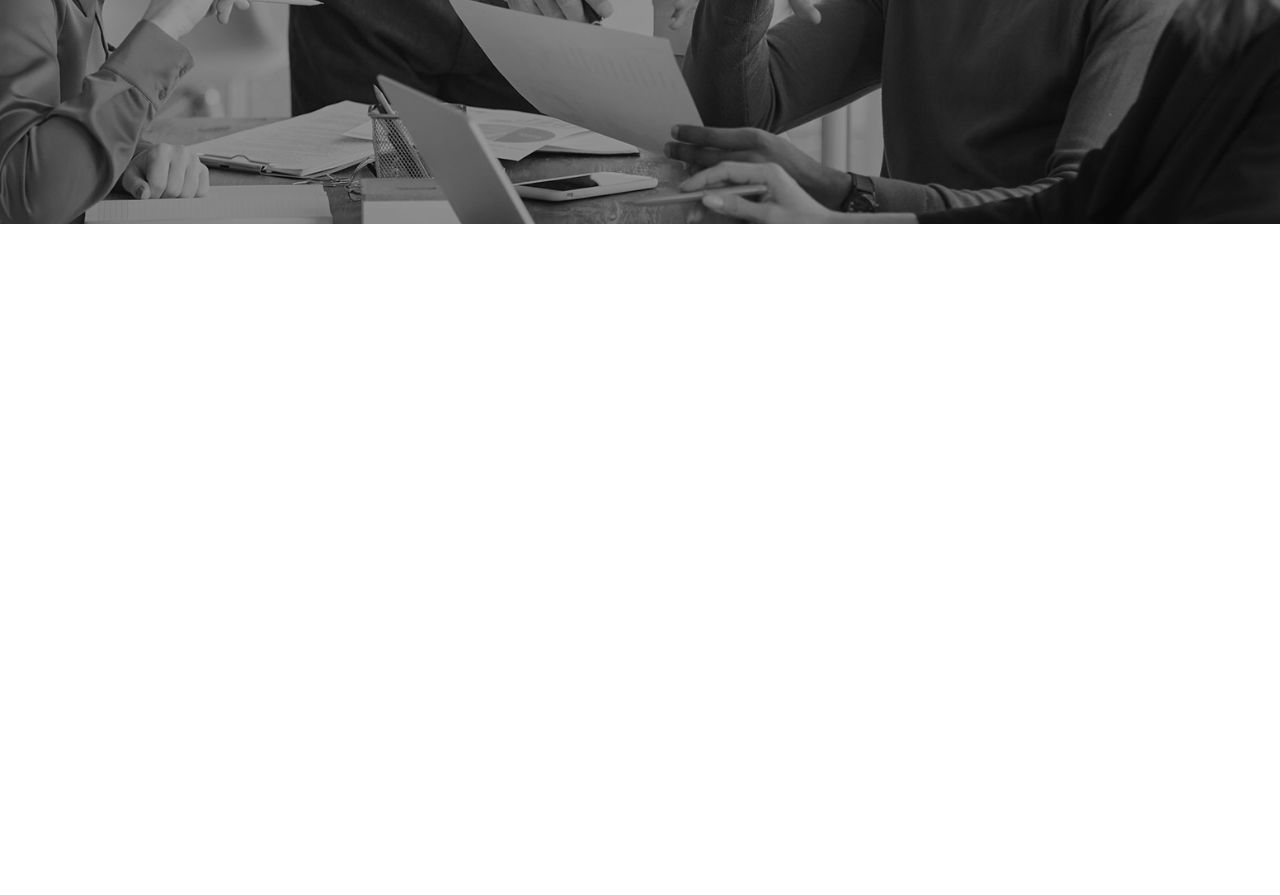
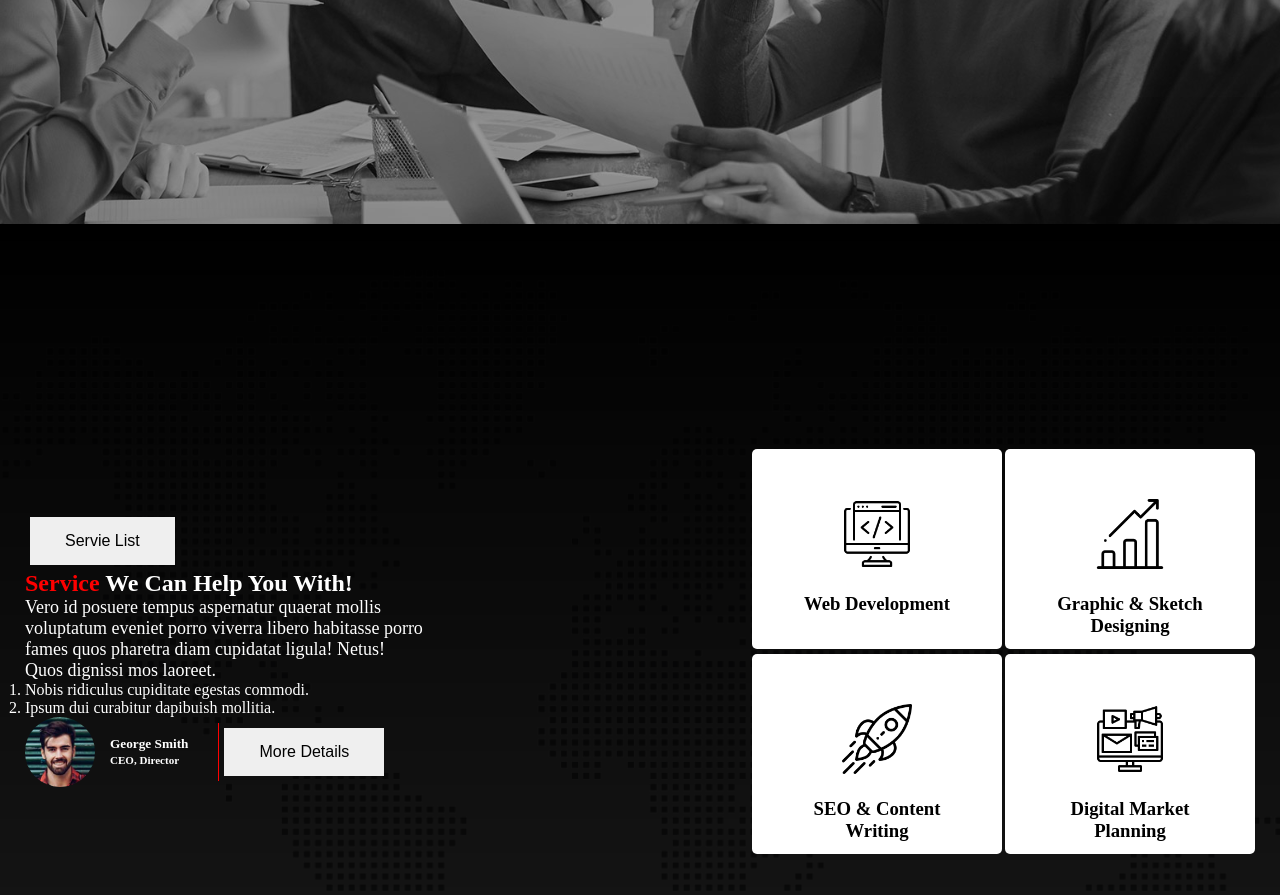
Before and after one commit to omarjafor/DigitalAgency, a plain HTML site: page index.html in a window 1280 px wide. Shown: the part 645-1540 px from the top of the page. Before the commit the page ends 869 px from the top, so only its background shows below. Drawn offline with Linux system fonts and the light colour scheme.

Commit message:
serviec section

```diff
--- a/index.html
+++ b/index.html
@@ -13,6 +13,7 @@
 </head>
 <body>
     <header>
+        <!-- Navbar Section Start here  -->
         <div class="nav-container">
             <div class="logo">
                 <p>Digital</p>
@@ -25,6 +26,7 @@
                 <li>Contact Us</li>
             </div>
         </div>
+        <!-- banner section start here  -->
         <div class="banner-container">
             <div class="banner-info">
                 <h1 class="title"><span class="primary">Digital</span> Agency You<br>
@@ -37,7 +39,54 @@
             </div>
         </div>
     </header>
-    <main></main>
-    <footer></footer>
+    <main>
+        <!-- Service Section start here  -->
+        <div class="service-container">
+            <div class="service-lside">
+                <button class="btn">Servie List</button>
+                <h2><span class="primary">Service</span> We Can Help You With!</h2>
+                <p class="service-description">Vero id posuere tempus aspernatur quaerat mollis voluptatum eveniet porro viverra libero habitasse porro fames quos pharetra diam cupidatat ligula! Netus! Quos dignissi mos laoreet.</p>
+                <ol>
+                    <li>Nobis ridiculus cupiditate egestas commodi.</li>
+                    <li>Ipsum dui curabitur dapibuish mollitia.</li>
+                </ol>
+                <div class="author-container">
+                    <div class="profile-container">
+                        <img class="author-img" src="asset/image/author.jpg" alt="">
+                        <h5>George Smith<br>
+                            <small>CEO, Director</small></h5>
+                    </div>
+                    <div class="author-button">
+                        <button class="btn">More Details</button>
+                    </div>
+                </div>
+            </div>
+            <div class="service-rside">
+                <div class="first-two-box">
+                    <div class="box">
+                        <img class="icon" src="asset/icons/coding.png" alt="">
+                        <h3>Web Development</h3>
+                    </div>
+                    <div class="box">
+                        <img class="icon" src="asset/icons/bar-chart.png" alt="">
+                        <h3>Graphic & Sketch Designing</h3>
+                    </div>
+                </div>
+                <div class="second-two-box">
+                    <div class="box">
+                        <img class="icon" src="asset/icons/startup.png" alt="">
+                        <h3>SEO & Content Writing</h3>
+                    </div>
+                    <div class="box">
+                        <img class="icon" src="asset/icons/digital-marketing.png" alt="">
+                        <h3>Digital Market Planning</h3>
+                    </div>
+                </div>
+            </div>
+        </div>
+    </main>
+    <footer>
+
+    </footer>
 </body>
 </html>
--- a/style.css
+++ b/style.css
@@ -61,3 +61,67 @@ p{
     border: none;
     margin: 5px;
 }
+
+.service-container{
+    height: 100vh;
+    background-image: url('asset/image/footer-bg.png'), linear-gradient(rgba(0, 0, 0, 1),rgba(0, 0, 0, 0.9));
+    background-blend-mode: overlay;
+    background-position: center;
+    background-repeat: no-repeat;
+    background-size: cover;
+    color: white;
+    display: flex;
+    align-items: center;
+    padding: 25px;
+}
+.service-lside{
+    text-align: left;
+}
+.service-description{
+    font-size: 18px;
+    margin-bottom: 10px;
+    width: 55%;
+    margin: auto;
+    text-align: left;
+}
+.icon{
+    width: 70px;
+    margin-bottom: 20px;
+}
+.box{
+    text-align: center;
+    width: 150px;
+    height: 100px;
+    color: black;
+    padding: 50px;
+    background-color: white;
+    border-radius: 5px;
+}
+.first-two-box{
+    display: flex;
+    gap: 3px;
+    margin-top: 5px;
+}
+.second-two-box{
+    display: flex;
+    gap: 3px;
+    margin-top: 5px;
+}
+.author-img{
+    width: 70px;
+    height: 70px;
+    border-radius: 60px;
+}
+.author-container{
+    display: flex;
+    align-items: center;
+    gap: 30px;
+}
+.profile-container{
+    display: flex;
+    align-items: center;
+    gap: 15px;
+}
+.author-button{
+    border-left: 1px solid red;
+}
```
